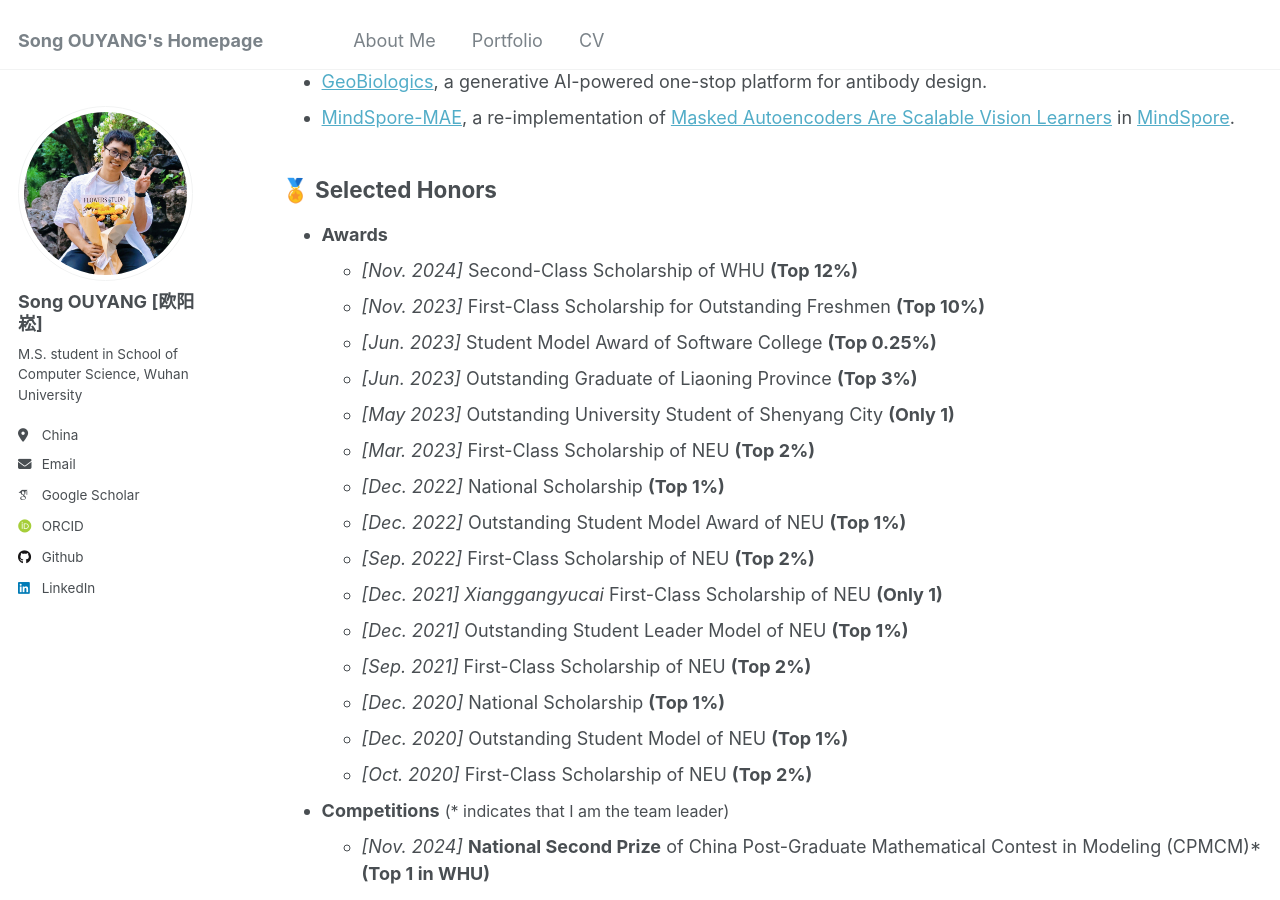
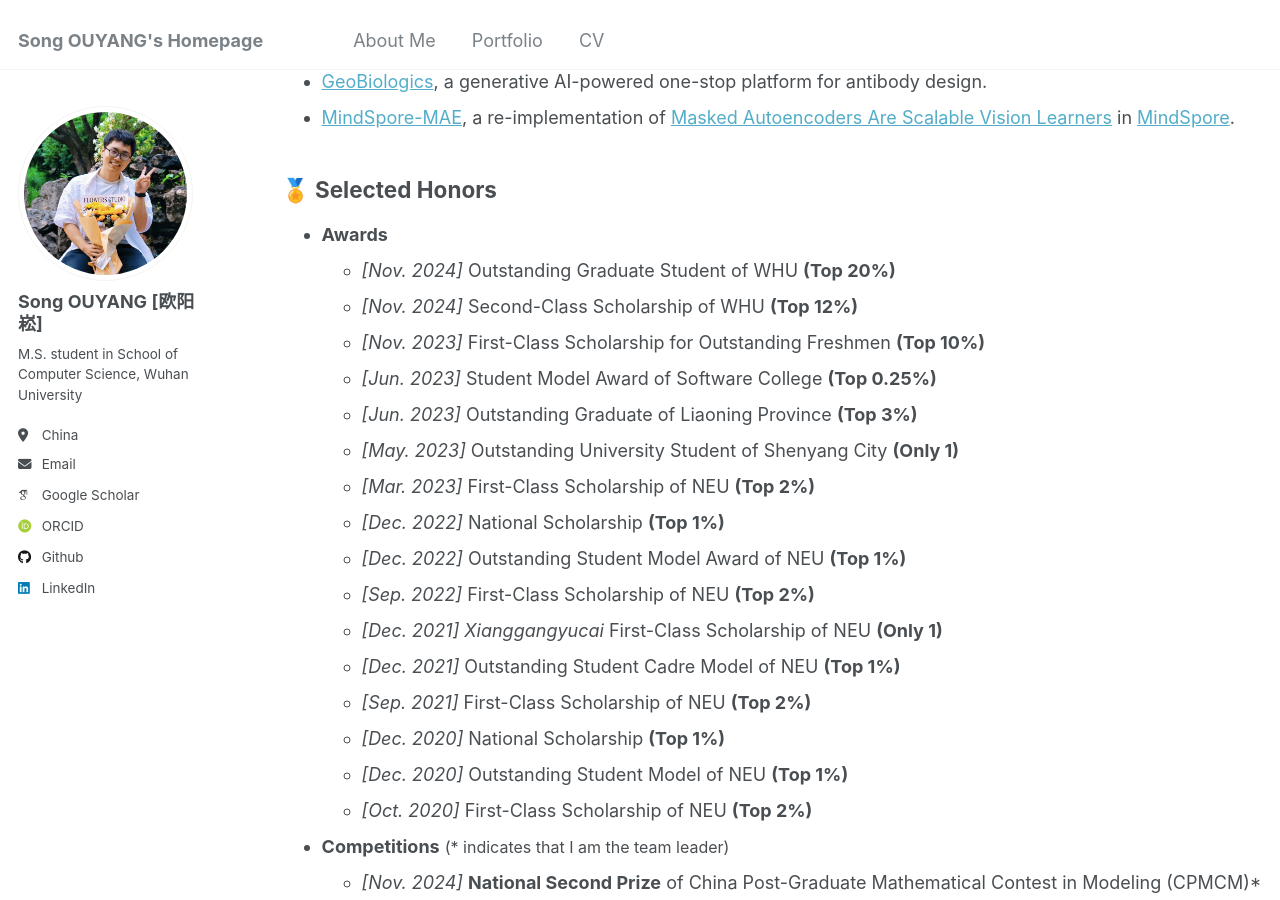
Before and after one commit to Gift-OYS/Gift-OYS.github.io, a Jekyll site: the page built from _pages/cv.md, in a window 1280 px wide and 900 px high, scrolled down 1148 px. Built offline with Jekyll 4.4.1, drawn with Linux system fonts in a browser that asks for light colours; some web fonts are replaced.

Commit message:
Update cv.md

```diff
--- a/_pages/cv.md
+++ b/_pages/cv.md
@@ -54,17 +54,18 @@ redirect_from:
 ## 🏅 Selected Honors
 
 * **Awards**
+  * *[Nov. 2024]* Outstanding Graduate Student of WHU **(Top 20%)**
   * *[Nov. 2024]* Second-Class Scholarship of WHU **(Top 12%)**
   * *[Nov. 2023]* First-Class Scholarship for Outstanding Freshmen **(Top 10%)**
   * *[Jun. 2023]* Student Model Award of Software College **(Top 0.25%)**
   * *[Jun. 2023]* Outstanding Graduate of Liaoning Province **(Top 3%)**
-  * *[May 2023]* Outstanding University Student of Shenyang City **(Only 1)**
+  * *[May. 2023]* Outstanding University Student of Shenyang City **(Only 1)**
   * *[Mar. 2023]* First-Class Scholarship of NEU **(Top 2%)**
   * *[Dec. 2022]* National Scholarship **(Top 1%)**
   * *[Dec. 2022]* Outstanding Student Model Award of NEU **(Top 1%)**
   * *[Sep. 2022]* First-Class Scholarship of NEU **(Top 2%)**
   * *[Dec. 2021]* *Xianggangyucai* First-Class Scholarship of NEU **(Only 1)**
-  * *[Dec. 2021]* Outstanding Student Leader Model of NEU **(Top 1%)**
+  * *[Dec. 2021]* Outstanding Student Cadre Model of NEU **(Top 1%)**
   * *[Sep. 2021]* First-Class Scholarship of NEU **(Top 2%)**
   * *[Dec. 2020]* National Scholarship **(Top 1%)**
   * *[Dec. 2020]* Outstanding Student Model of NEU **(Top 1%)**
```
